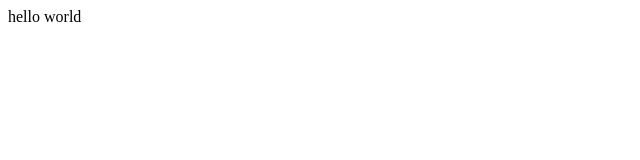
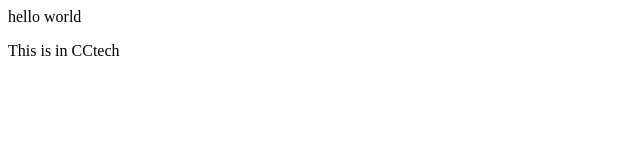
Before and after one commit to latesh-munde/git-first, a plain HTML site: page index.html in a window 1280 px wide. Shown: the whole page, without its empty margins (0-640 px from the left). Drawn offline with Linux system fonts and the light colour scheme.

Commit message:
first time in CCTech

```diff
--- a/index.html
+++ b/index.html
@@ -1 +1,2 @@
 <p>hello world</p>
+<p>This is in CCtech</p>
```
Also changed, not shown: 1 other file.
